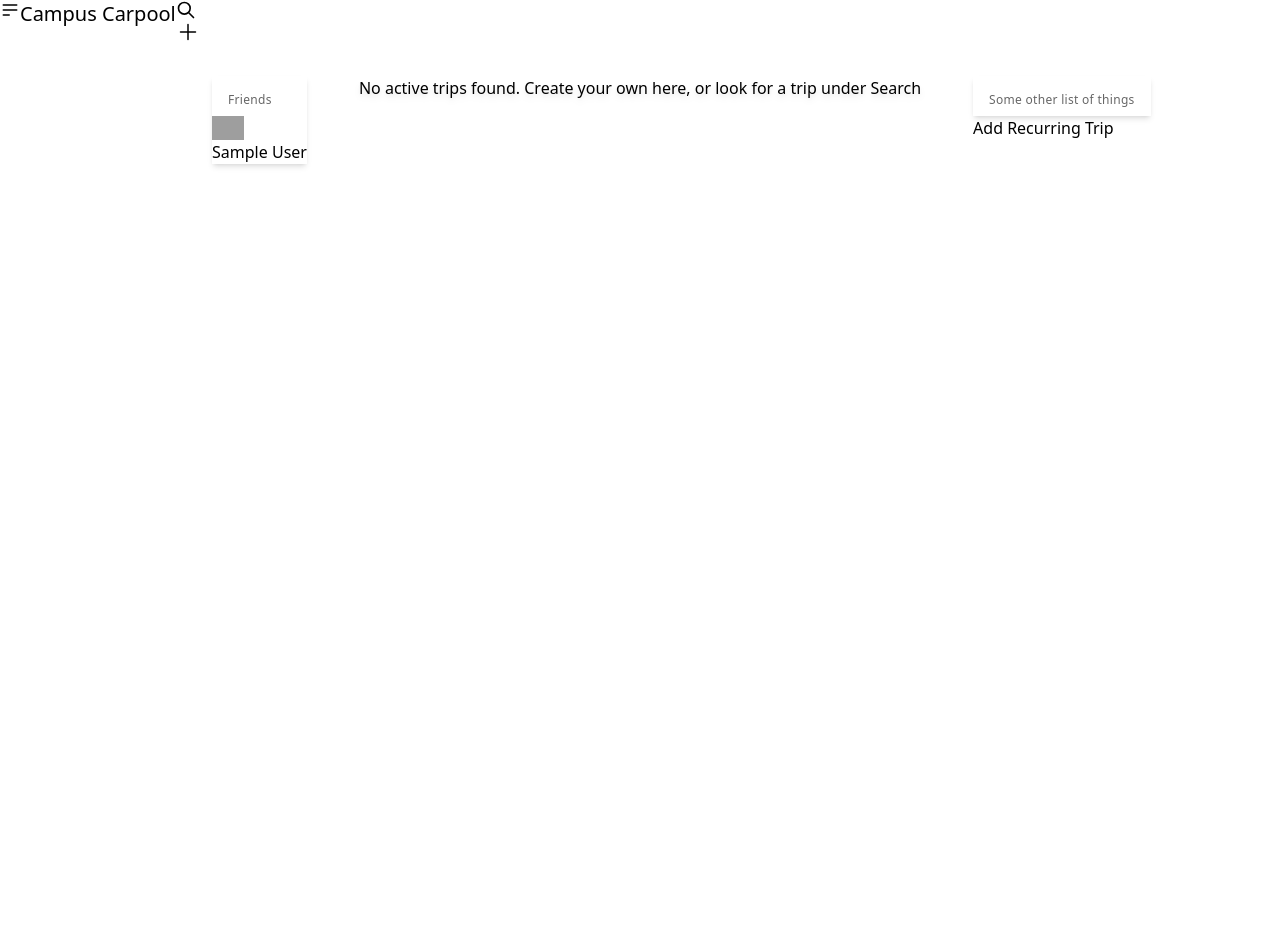
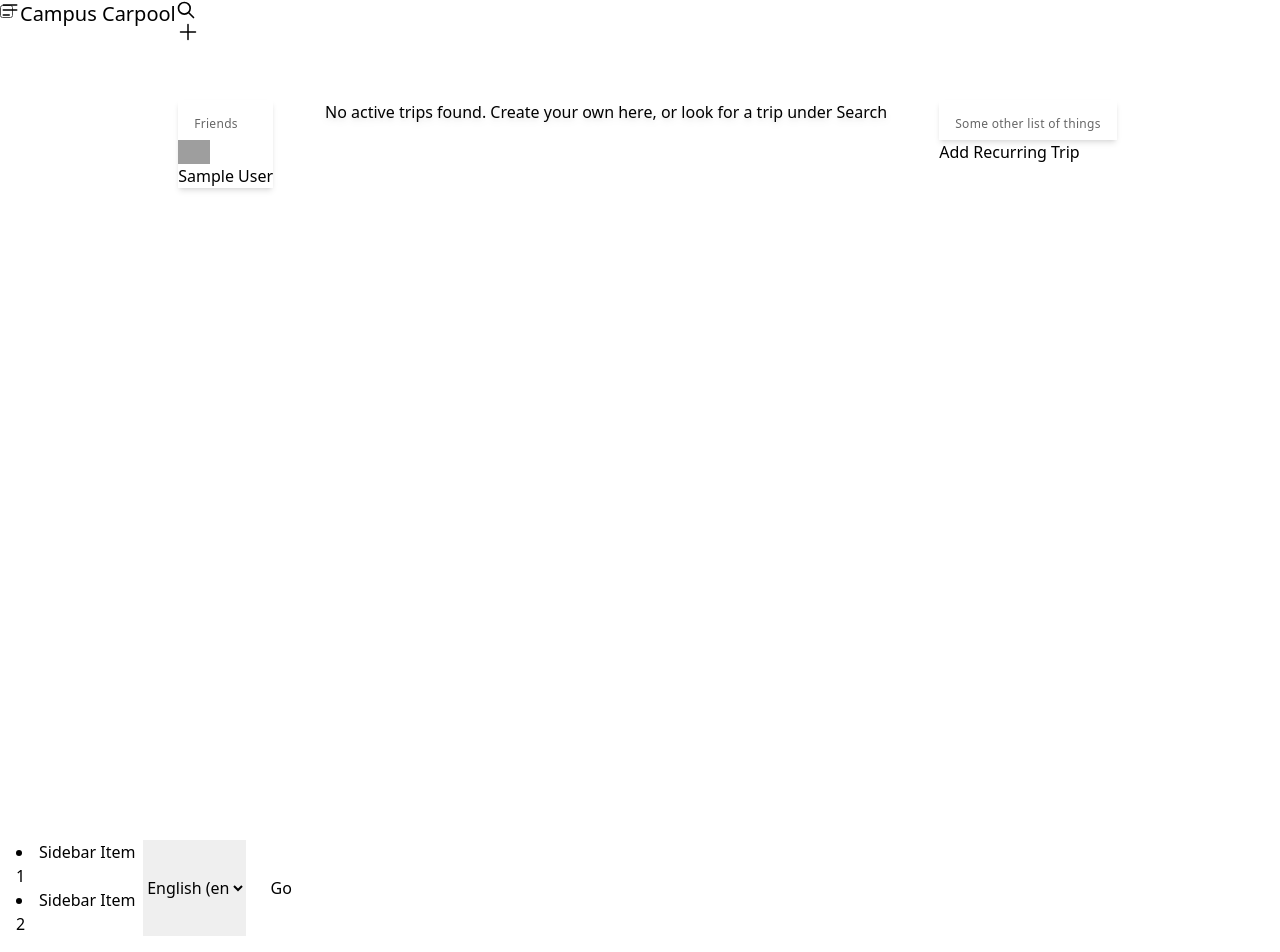
Before and after one commit to NomeaTech/Staff-Carpool, a Django app: page /app/home/ in a window 1280 px wide. Before the commit the page ends 167 px from the top, so only its background shows below. Run offline with Django 5.2, Linux system fonts and the light colour scheme; the visitor is signed in with stand-in values (Sample User, id 1); data comes from the database, SQL or seed files in the repository; data that the repository does not hold is empty; some libraries are stand-ins or nearby versions; grey boxes are pictures that could not be loaded.

Commit message:
implemented: Drawer with language picker

```diff
--- a/api/home/templates/app.html
+++ b/api/home/templates/app.html
@@ -17,28 +17,52 @@
 </head>
 
 <body class="flex bg-base-200 justify-content-center h-full">
+    <div class="drawer">
+      <input id="my-drawer-5" type="checkbox" class="drawer-toggle"/>
+      <div class="drawer-content">
+        <div class="flex justify-items-center mx-auto">
+          {% block content %}
+          {% endblock %}
+        </div>
+      </div>
+      <div class="drawer-side">
+        <label for="my-drawer-5" aria-label="close sidebar" class="drawer-overlay"></label>
+
+        <div class="flex place-content-between menu bg-base-200 min-h-full w-80 p-4">
+          <!-- Sidebar content here -->
+          <div>
+            <li><a>Sidebar Item 1</a></li>
+            <li><a>Sidebar Item 2</a></li>
+          </div>
+          <form class="grid grid-cols-3 w-1/1 gap-3" action="{% url 'set_language' %}" method="post">
+            {% csrf_token %}
+            <input name="next" type="hidden" value="{{ redirect_to }}">
+            <select class="select col-span-2" name="language">
+            <!-- <div class="dropdown hover-dropdown" name="language"> -->
+              <div tabindex="0" role="button" class="btn m-1">{% translate "Language" %}</div>
+                <ul tabindex="-1" class="dropdown-content menu bg-base-100 rounded-box z-1 w-52 p-2 shadow-sm">
+                  {% get_current_language as LANGUAGE_CODE %}
+                  {% get_available_languages as LANGUAGES %}
+                  {% get_language_info_list for LANGUAGES as languages %}
+                  {% for language in languages %}
+                  <option value="{{ language.code }}"{% if language.code == LANGUAGE_CODE %} selected{% endif %}>
+                    {{ language.name_local }} ({{ language.code }})
+                  </option>
+                  {% endfor %}
+                </ul>
+              </div>
+            <!-- </div> -->
+            </select>
+            <input class="btn btn-info col-span-1" type="submit" value="Go">
+          </form>
+        </div>
+      </div>
+    </div>
     <div class="hidden navbar fixed bg-base-100 lg:flex">
         <div class="navbar-start">
-          <div class="dropdown">
-            <div for="account-drawer" aria-label="open sidebar" class="btn btn-ghost btn-circle drawer-toggler">
-              <svg xmlns="http://www.w3.org/2000/svg" class="h-5 w-5" fill="none" viewBox="0 0 24 24" stroke="currentColor"> <path stroke-linecap="round" stroke-linejoin="round" stroke-width="2" d="M4 6h16M4 12h16M4 18h7" /> </svg>
-            </div>
-<!--
-            <div class="drawer">
-              <input id="account-drawer" type="checkbox" class="drawer-toggle" />
-              <div class="drawer-content">
-
-              </div>
-              <div class="drawer-side">
-                <label for="account-drawer" aria-label="close sidebar" class="drawer-overlay"></label>
-                <ul class="menu bg-base-200 min-h-full w-80 p-4">
-                  <li><a>Sidebar Item 1</a></li>
-                  <li><a>Sidebar Item 2</a></li>
-                </ul>
-              </div>
-            </div> -->
-
-          </div>
+          <label for="my-drawer-5" class="btn btn-ghost btn-circle">
+            <svg xmlns="http://www.w3.org/2000/svg" class="h-5 w-5" fill="none" viewBox="0 0 24 24" stroke="currentColor"> <path stroke-linecap="round" stroke-linejoin="round" stroke-width="2" d="M4 6h16M4 12h16M4 18h7" /> </svg>
+          </label>
         </div>
         <div class="navbar-center">
           <a href="/app/home/" class="btn btn-ghost text-xl">{% trans "Campus Carpool" %}</a>
@@ -59,11 +83,6 @@
             </div>
           </button> -->
         </div>
-    </div>
-
-    <div class="flex justify-items-center mx-auto">
-        {% block content %}
-        {% endblock %}
     </div>
 
 <!-- dock for mobile view, navbar for desktop view -->
```
Also changed, not shown: api/accounts/templates/registration/login.html (+0 -22 lines).
